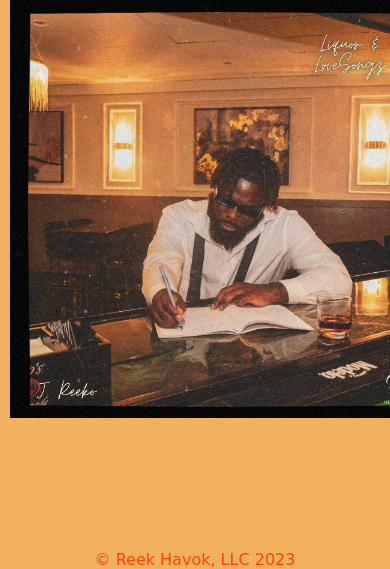
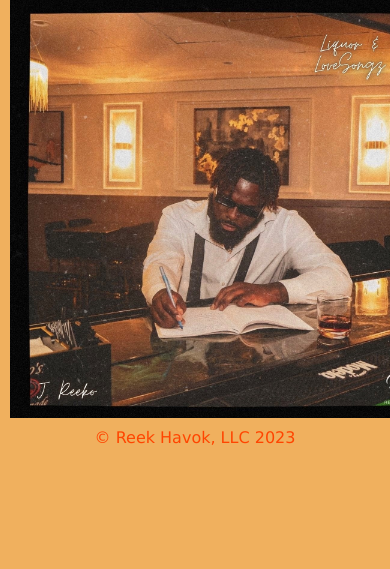
Before and after one commit to JReeko/liquorandlovesongz, a plain HTML site: page index.html in a window 390 px wide. Shown: the part 275-844 px from the top of the page. Drawn offline with Linux system fonts and the light colour scheme.

Commit message:
Updated styles for mobile and added scrolling

```diff
--- a/styles.css
+++ b/styles.css
@@ -1,8 +1,8 @@
 body {
-  font-family:cursive;
+  font-family:Verdana, Geneva, Tahoma, sans-serif;
   margin: 0;
   padding: 0;
-  overflow: hidden;
+
 }
 
 .countdown-container {
@@ -15,6 +15,8 @@ body {
 
 .w3-black {
   background-color: #F0B05E;
+  min-height:100vh;
+
 }
 
 header {
@@ -49,7 +51,7 @@ header img {
 }
 
 footer {
-  position:absolute;
+  position:relative;
   bottom: 0%;
   width: 100%;
   text-align: center;
@@ -59,7 +61,7 @@ footer {
 .countdown-image {
   display: block;
   margin: 20px auto 0 auto;
-  max-width: 420px;
+  max-width: 90px;
   min-width: 420px;
   height: auto;
   width: auto;
```
